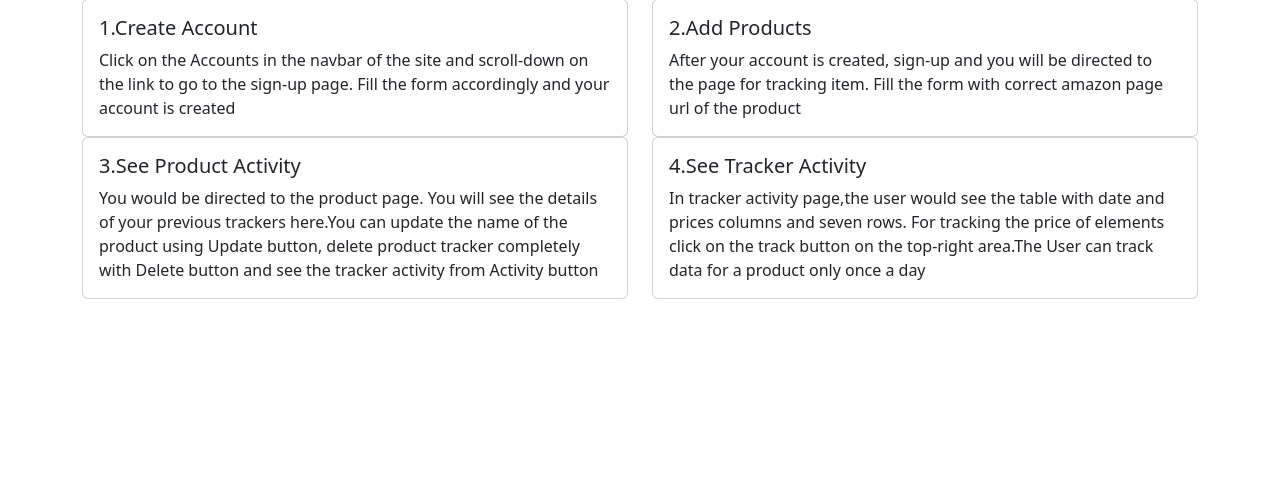
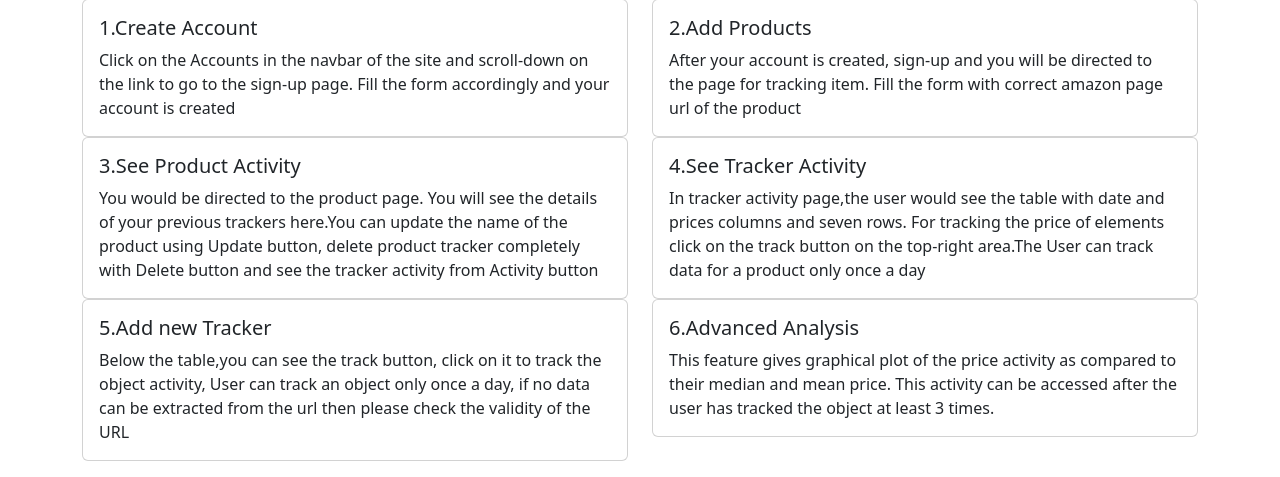
Before and after one commit to sidsingh04/Amazon_Price_Tracker, a Flask app: page / in a window 1280 px wide. Shown: the part 352-829 px from the top of the page. Before the commit the page ends 651 px from the top, so only its background shows below. Run offline with Flask 3, Linux system fonts and the light colour scheme.

Commit message:
Update index.html

```diff
--- a/template/index.html
+++ b/template/index.html
@@ -64,6 +64,27 @@
           </div>
         </div>
       </div>
+     <div class="col-sm-6">
+        <div class="card">
+          <div class="card-body">
+            <h5 class="card-title">5.Add new Tracker</h5>
+            <p class="card-text">Below the table,you can see the track button, click on it to track the object activity,
+              User can track an object only once a day, if no data can be extracted from the url then please check the validity of the URL
+            </p>
+          </div>
+        </div>
+      </div>
+      <div class="col-sm-6">
+        <div class="card">
+          <div class="card-body">
+            <h5 class="card-title">6.Advanced Analysis</h5>
+            <p class="card-text">This feature gives graphical plot of the price activity as compared to their median and mean price.
+              This activity can be accessed after the user has tracked the object at least 3 times.
+            </p>
+
+          </div>
+        </div>
+      </div>
     </div>
   </p>
 
```
